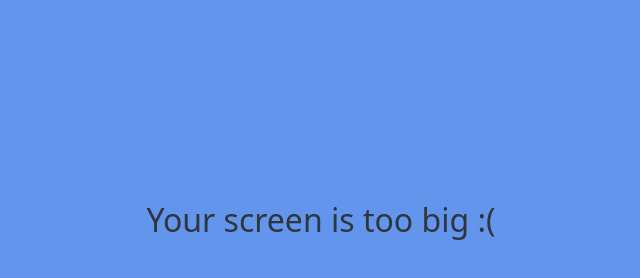
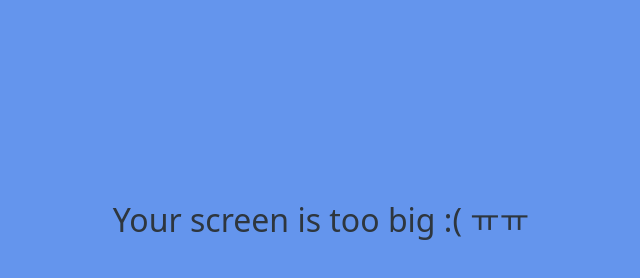
Before and after one commit to codeeon/kokoa-clone, a plain HTML site: page friends.html in a window 1280 px wide. Shown: the part 180-458 px from the top of the page, without its empty margins (319-959 px from the left). Drawn offline with nearby package versions, Linux system fonts and the light colour scheme.

Commit message:
ㅠㅠ
update practice

```diff
--- a/friends.html
+++ b/friends.html
@@ -111,7 +111,7 @@
       <i class="fas fa-comment"></i>
     </div>
     <div id="no-mobile">
-      <span>Your screen is too big :(</span>
+      <span>Your screen is too big :( ㅠㅠ</span>
     </div>
     <script
       src="https://kit.fontawesome.com/41bc1c3a74.js"
```
